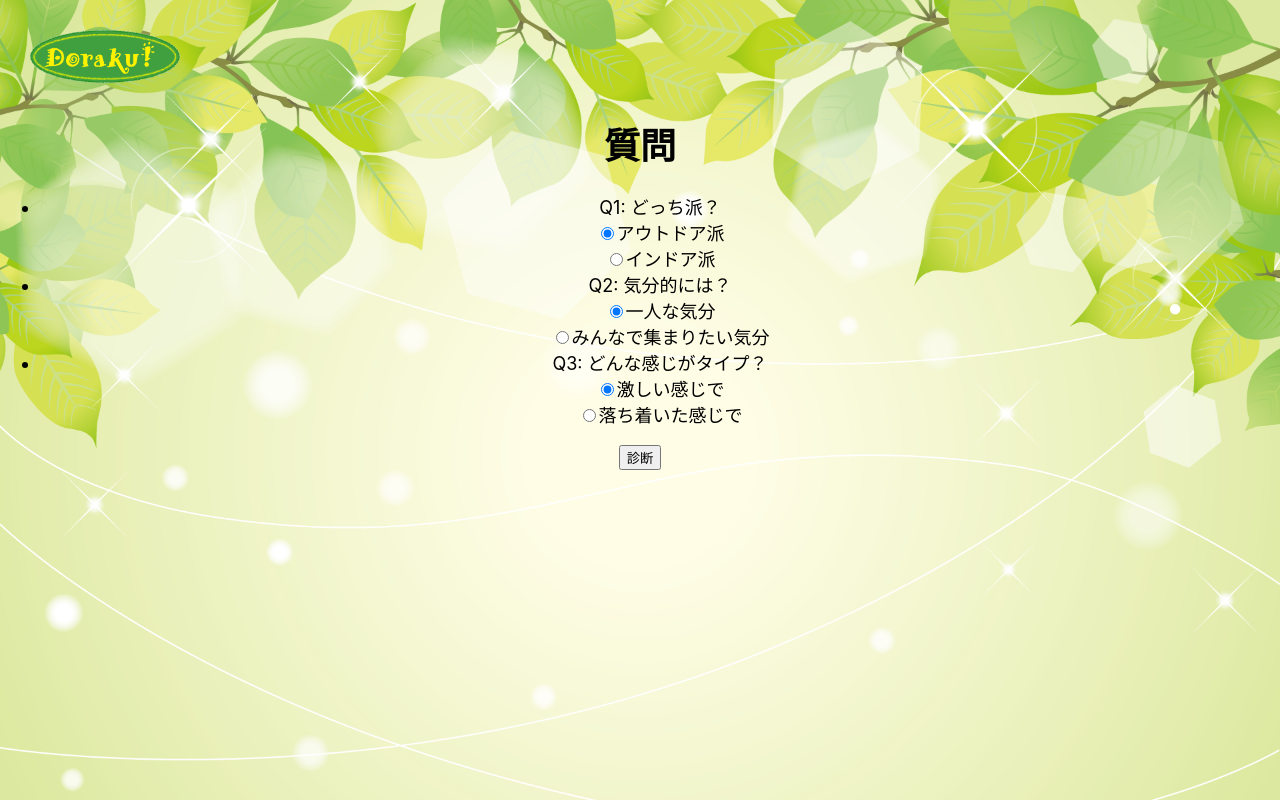
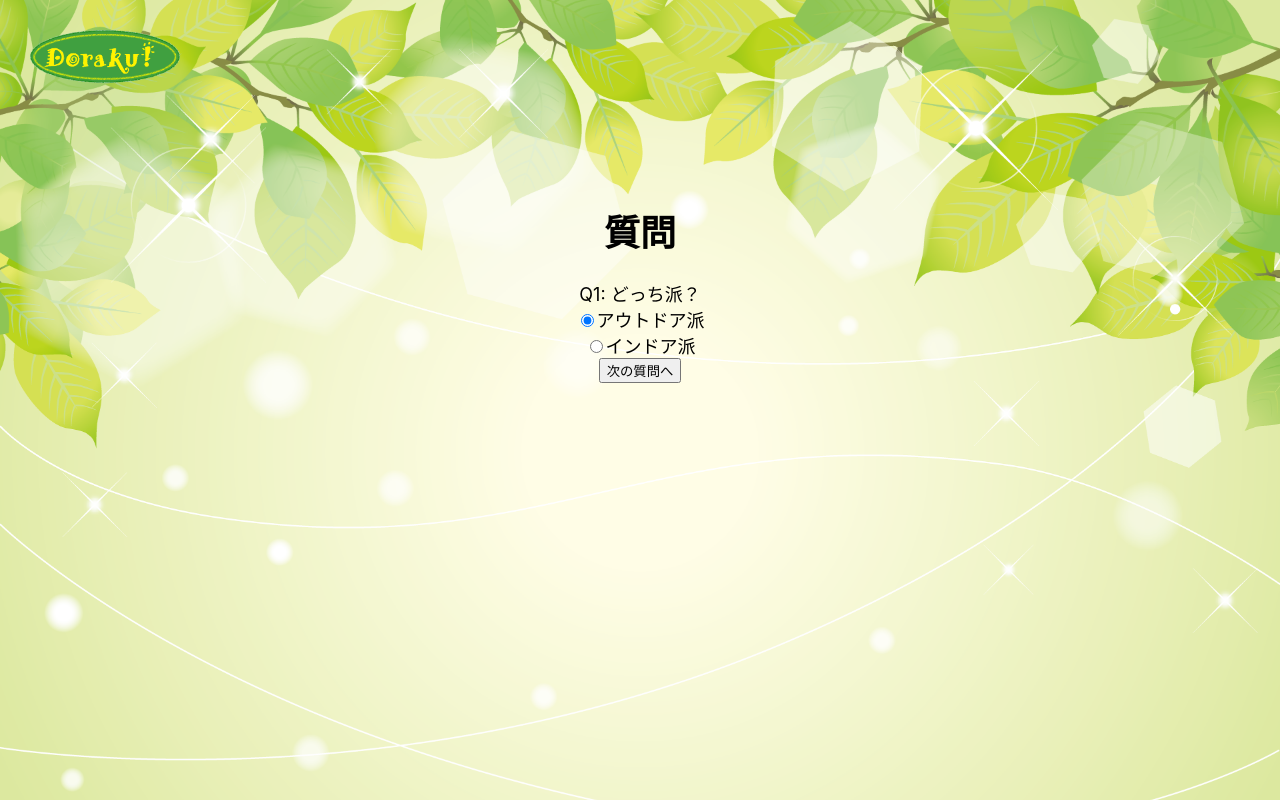
Before and after one commit to sh-miyoshi/doraku, a React (Create React App) app in the folder frontend/doraku/: page /recommend in a window 1280 px wide. Built offline with nearby package versions, Linux system fonts and the light colour scheme.

Commit message:
change question pattern

```diff
--- a/frontend/doraku/src/recommend.js
+++ b/frontend/doraku/src/recommend.js
@@ -6,34 +6,50 @@ import { HobbyHandler } from './hobbyhandler';
 
 class Recommend extends Component {
   state = {
-    selectValues: ["yes", "yes", "yes"]// outdoor, alone, active
+    selectValues: ["yes", "yes", "yes"],// outdoor, alone, active
+    nowQuestion: 0
   }
 
   render() {
     return (
       <div>
         <Form>
+          <br />
+          <br />
+          <br />
           <h1>質問</h1>
-          <ul>
-            <li>
+
+          {
+            this.state.nowQuestion === 0 &&
+            <div>
               Q1: どっち派？
               <Form.Check label="アウトドア派" type="radio" name="1" value="yes" defaultChecked={true} onChange={this._change} />
               <Form.Check label="インドア派" type="radio" name="1" value="no" onChange={this._change} />
-            </li>
-            <li>
+              <Button onClick={this._next}>次の質問へ</Button>
+            </div>
+          }
+
+          {
+            this.state.nowQuestion === 1 &&
+            <div>
               Q2: 気分的には？
               <Form.Check label="一人な気分" type="radio" name="2" value="yes" defaultChecked={true} onChange={this._change} />
               <Form.Check label="みんなで集まりたい気分" type="radio" name="2" value="no" onChange={this._change} />
-            </li>
-            <li>
+              <Button onClick={this._next}>次の質問へ</Button>
+            </div>
+          }
+
+          {
+            this.state.nowQuestion === 2 &&
+            <div>
               Q3: どんな感じがタイプ？
               <Form.Check label="激しい感じで" type="radio" name="3" value="yes" defaultChecked={true} onChange={this._change} />
               <Form.Check label="落ち着いた感じで" type="radio" name="3" value="no" onChange={this._change} />
-            </li>
-          </ul>
-          <Button onClick={this._handleRecommend}>
-            診断
-        </Button>
+              <Button onClick={this._handleRecommend}>
+                診断
+              </Button>
+            </div>
+          }
         </Form>
       </div>
     )
@@ -73,6 +89,22 @@ class Recommend extends Component {
       })
     }
   }
+
+  _back = () => {
+    if (this.state.nowQuestion >= 1) {
+      this.setState({
+        nowQuestion: this.state.nowQuestion - 1
+      })
+    }
+  }
+
+  _next = () => {
+    if (this.state.nowQuestion < 2) {
+      this.setState({
+        nowQuestion: this.state.nowQuestion + 1
+      })
+    }
+  }
 }
 
 const mapStateToProps = state => ({
```
